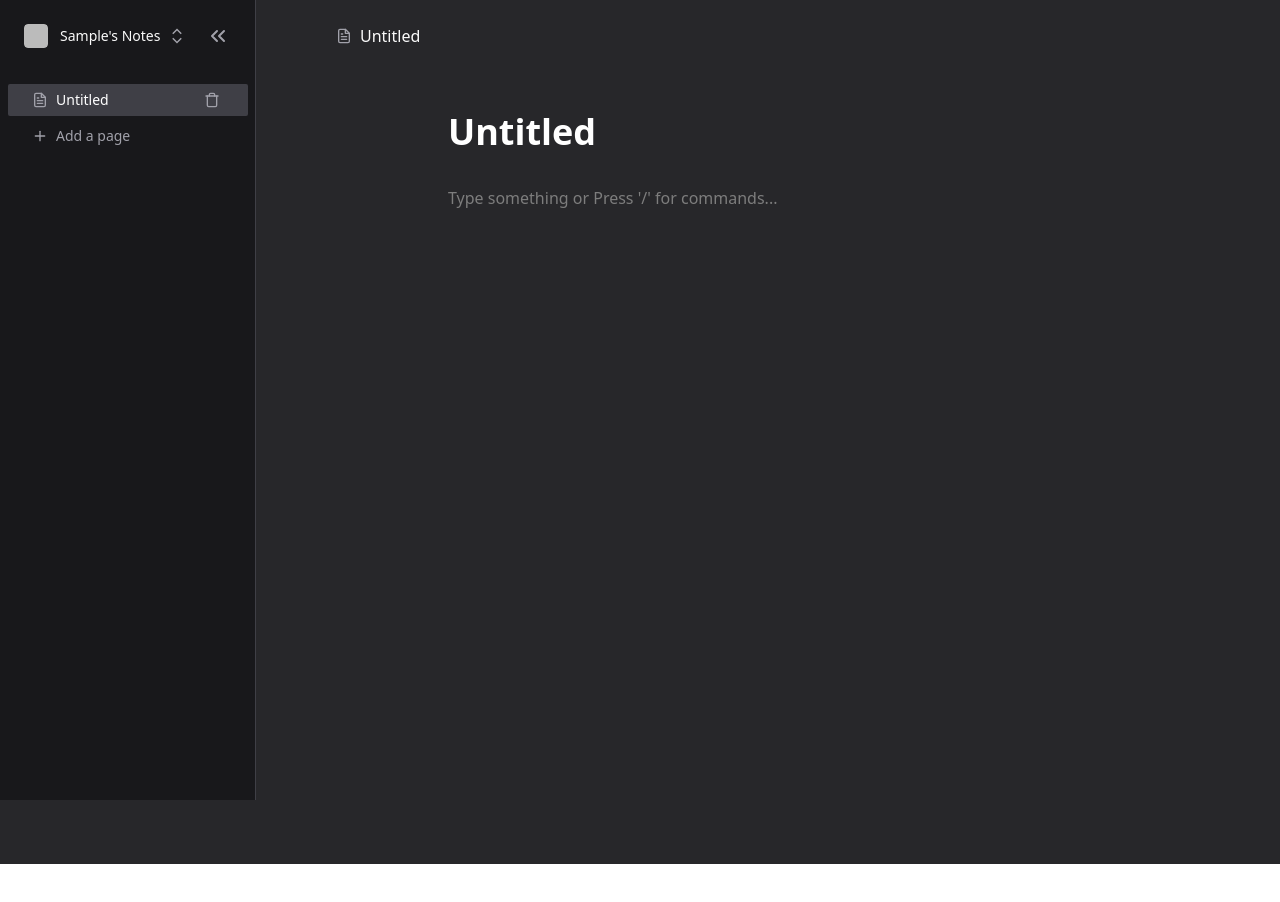
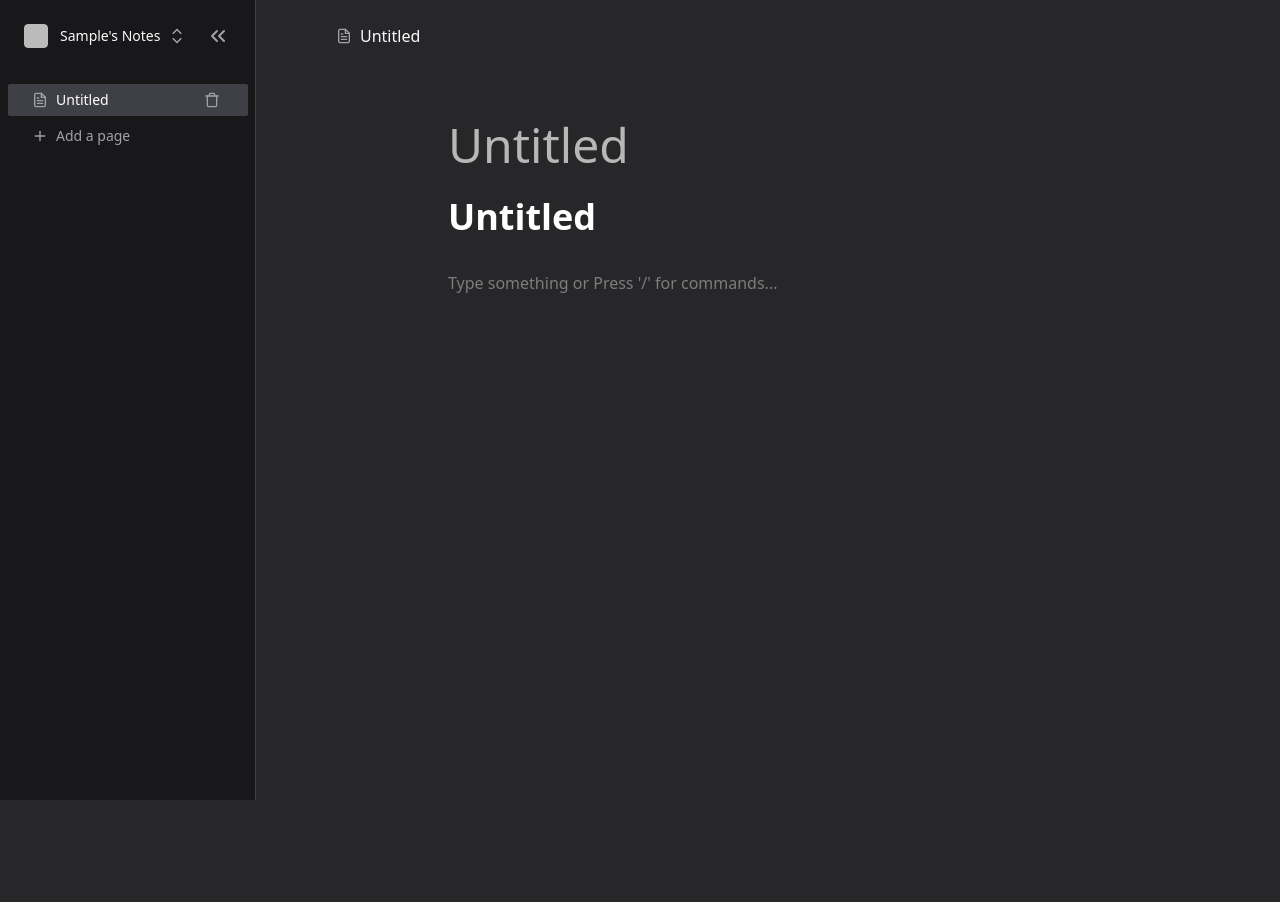
Before and after one commit to ViniSCode/notes-app, a Next.js app: page / in a window 1280 px wide. Shown: the top 902 px of the page. Before the commit the page ends 864 px from the top, so only its background shows below. Built offline with nearby package versions, Linux system fonts and the light colour scheme; no server answers; sample sign-in values are in the browser's storage.

Commit message:
age title

```diff
--- a/src/components/Editor/index.tsx
+++ b/src/components/Editor/index.tsx
@@ -29,6 +29,7 @@ interface Props {
   updateNoteContent: any;
   setUnsavedChanges: (value: boolean) => void;
   session: Session;
+  updateNoteTitle: any;
 }
 
 lowlight.registerLanguage("html", html);
@@ -120,6 +121,31 @@ function Editor(props: Props) {
   }, [props.note.content]);
 
   return (
+    <>
+      {editor && (
+        <div className="max-w-[90vw] md:max-w-[50vw] min-h-fit mx-auto">
+          <input
+            type="text"
+            className="bg-transparent text-5xl font-normal focus:outline-none max-w-[90vw] md:max-w-[50vw] min-h-fit  mx-auto pt-16 selection:bg-blue-500/20"
+            placeholder="Untitled"
+            onChange={(e) =>
+              props.updateNoteTitle(props.note.noteId, e.target.value)
+            }
+            value={
+              !props.note.title
+                ? ""
+                : props.note.title === "Untitled"
+                ? ""
+                : props.note.title
+            }
+            onKeyDown={(e) => {
+              if (e.key === "Enter") {
+                editor.chain().focus().newlineInCode().run();
+              }
+            }}
+          />
+        </div>
+      )}
       <div
         className="w-full h-full min-h-screen min-w-full editor-container relative z-0"
         onClick={() => {
@@ -135,7 +161,7 @@ function Editor(props: Props) {
       >
         <EditorContent
           editor={editor}
-        className="max-w-[90vw] md:max-w-[50vw] min-h-fit z-40 relative mx-auto pt-16 prose prose-violet prose-pre:whitespace-pre-wrap prose-invert selection:bg-blue-500/20"
+          className="max-w-[90vw] mt-[1.25rem] md:max-w-[50vw] min-h-fit z-40 relative mx-auto prose prose-violet prose-pre:whitespace-pre-wrap prose-invert selection:bg-blue-500/20"
         />
 
         {editor && (
@@ -164,6 +190,7 @@ function Editor(props: Props) {
           </BubbleMenu>
         )}
       </div>
+    </>
   );
 }
 
--- a/src/pages/index.tsx
+++ b/src/pages/index.tsx
@@ -82,11 +82,45 @@ export default function Home({ session }: any) {
     );
   }
 
+  function updateNoteTitle(id: string, newTitle: string) {
+    if (newTitle.trim() === "") {
+      setNotes((prevNotes) =>
+        prevNotes.map((note) =>
+          note.noteId === id ? { ...note, title: "Untitled" } : note
+        )
+      );
+
+      setUnsavedChanges(false);
+
+      setNotesToLocalStorage(
+        notes.map((note) =>
+          note.noteId === id ? { ...note, title: "Untitled" } : note
+        )
+      );
+
+      return;
+    }
+
+    setNotes((prevNotes) =>
+      prevNotes.map((note) =>
+        note.noteId === id ? { ...note, title: newTitle } : note
+      )
+    );
+
+    setUnsavedChanges(false);
+
+    setNotesToLocalStorage(
+      notes.map((note) =>
+        note.noteId === id ? { ...note, title: newTitle } : note
+      )
+    );
+  }
+
   function handleCreateNote() {
     const newNote = {
       title: "Untitled",
       noteId: v4(),
-      content: "<h1>Untitled </h1> <p></p>",
+      content: "<p></p>",
     };
 
     setNotes((prevNotes) => [...prevNotes, newNote]);
@@ -177,6 +211,7 @@ export default function Home({ session }: any) {
                 updateNoteContent={updateNoteContent}
                 session={session}
                 setUnsavedChanges={setUnsavedChanges}
+                updateNoteTitle={updateNoteTitle}
               />
             )}
           </main>
```
Lines whose indentation alone changed are shown as unchanged.
